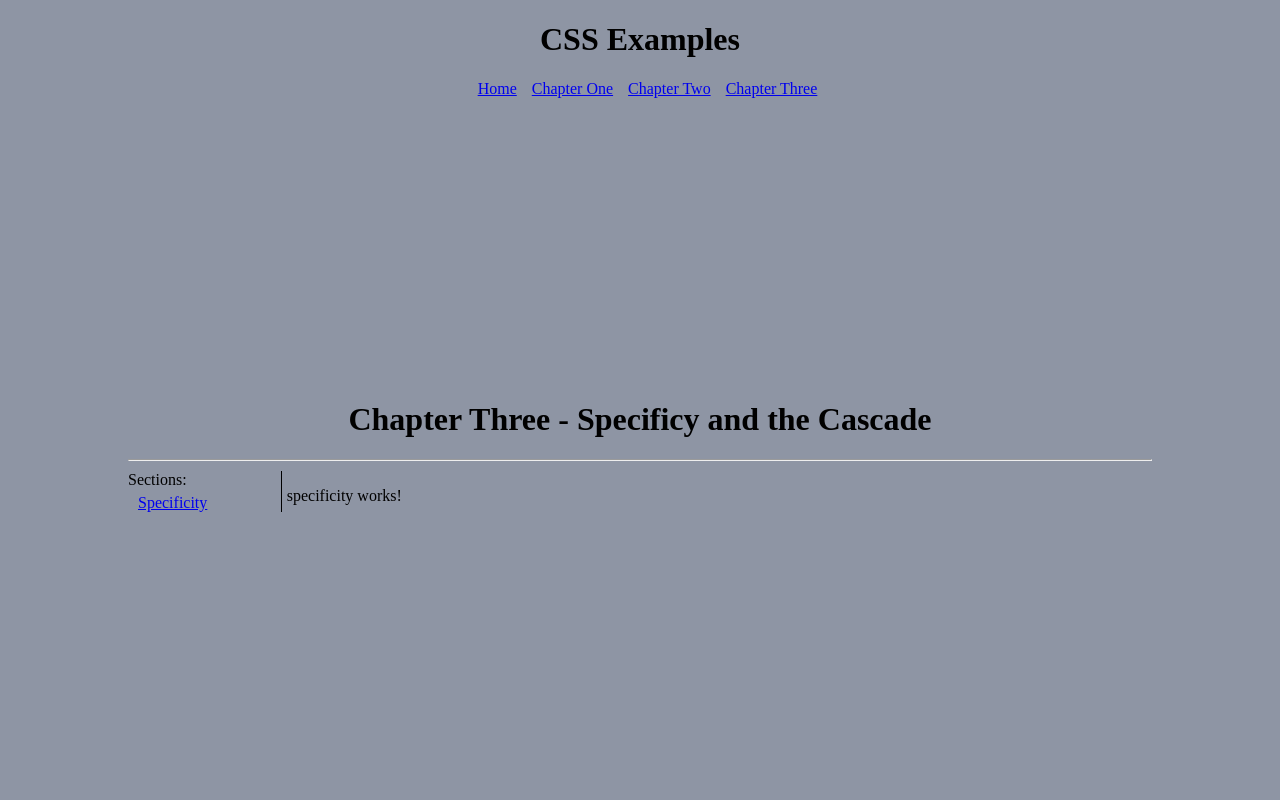
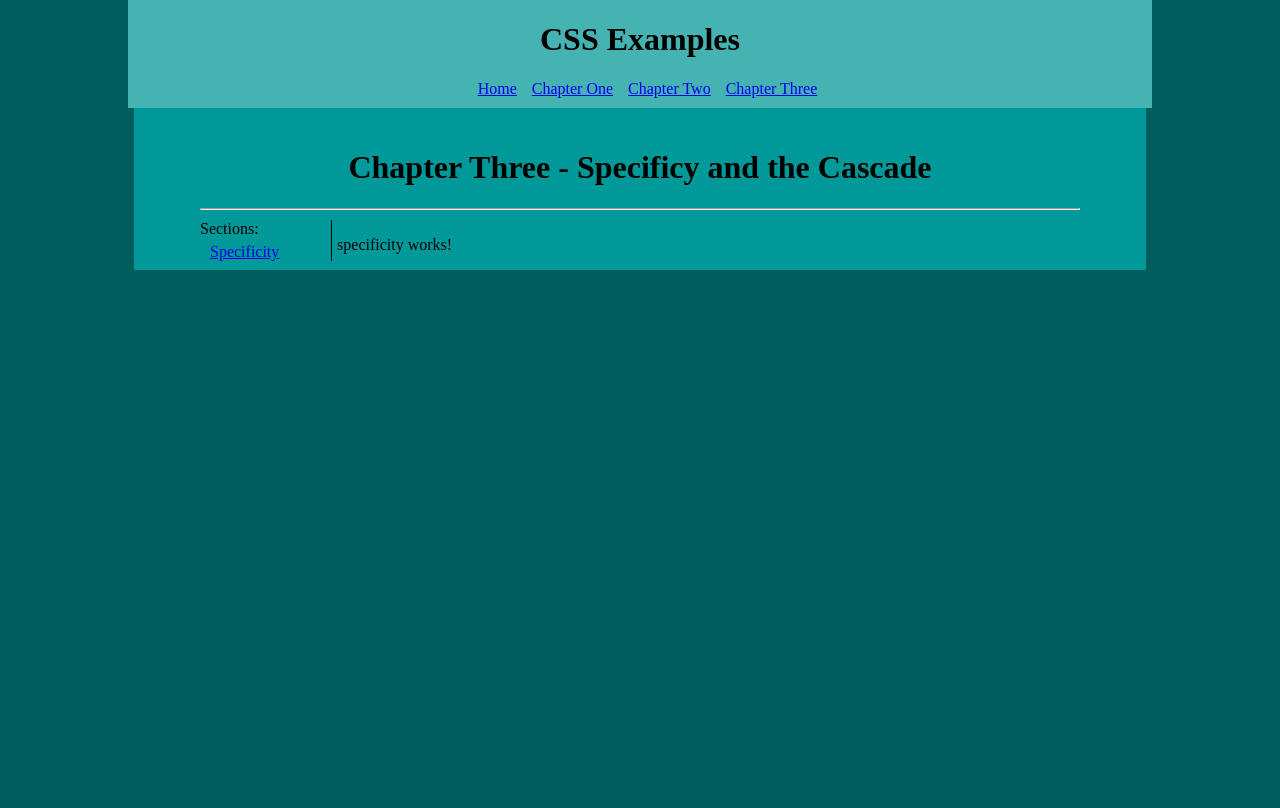
Before and after one commit to robertjorg/cssProject, an Angular app: page /chapterThree/specificity in a window 1280 px wide. Built offline with nearby package versions, Linux system fonts and the light colour scheme.

Commit message:
Got it at least working okay
Now I will really start on chapter 3

```diff
--- a/src/app/app.component.html
+++ b/src/app/app.component.html
@@ -1,6 +1,6 @@
-    <div class="flex-row full-height">
-      <div class="top-header">
-        <h1 class="header">CSS Examples</h1>
+<div class="body-container full-height flex-row">
+  <div class="header eighty-width">
+    <h1>CSS Examples</h1>
       <div class="links">
         <a routerLink="/" routerLinkActive="active">Home</a>
         <a routerLink="/chapterOne" reouterLinkActive="active">Chapter One</a>
@@ -8,7 +8,7 @@
         <a routerLink="/chapterThree" reouterLinkActive="active">Chapter Three</a>
       </div>
   </div>
-      <div class="body-container">
+  <div class="eighty-width">
     <router-outlet></router-outlet>
   </div>
 </div>
--- a/src/app/app.component.scss
+++ b/src/app/app.component.scss
@@ -1,18 +1,22 @@
 @import "src/styles.scss";
 
 .full-height {
-  height: 100%;
+  min-height: 100%;
 }
 
-.top-header {
+.header {
   top: 0;
   position: fixed;
+  background-color: $header-color;
+  padding-bottom: 10px;
+  width: 80%;
 }
 
 .body-container {
   width: 80%;
-  margin-top: 100px;
-
+  margin: auto;
+  padding-top: 120px;
+  background-color: $background-color;
 }
 
 .links {
--- a/src/app/chapter-three/chapter-three.component.html
+++ b/src/app/chapter-three/chapter-three.component.html
@@ -1,5 +1,5 @@
-<h1 class="header">Chapter Three - Specificy and the Cascade</h1>
-  <hr>
+<h1>Chapter Three - Specificy and the Cascade</h1>
+<hr />
 <div class="container">
   <div class="container-left">
     Sections:
--- a/src/styles.scss
+++ b/src/styles.scss
@@ -1,14 +1,19 @@
+$background-color: #009999;
+$html-color: #005D5D;
+$header-color: #46B3B3;
+
 .background-grey {
   background-color: gray;
 }
 
-:host{
-  position: fixed;
-  top:0;
-  left: 0;
+html {
   width: 100vw;
   height: 100vh;
-  background-color: #8E95A4;
+  background-color: $html-color;
+}
+
+body {
+  min-height: 100%;
 }
 
 h1 {
@@ -20,7 +25,6 @@ h1 {
   flex-direction: row;
   justify-content: center;
   align-items: center;
-  height: 100%;
 }
 
 .container {
@@ -41,3 +45,9 @@ h1 {
   border-right: 1px solid black;
   height: 100%;
 }
+
+.eighty-width {
+  width: 110vh;
+  background-color: $background-color;
+  justify-content: center;
+}
```
Lines whose indentation alone changed are shown as unchanged.
